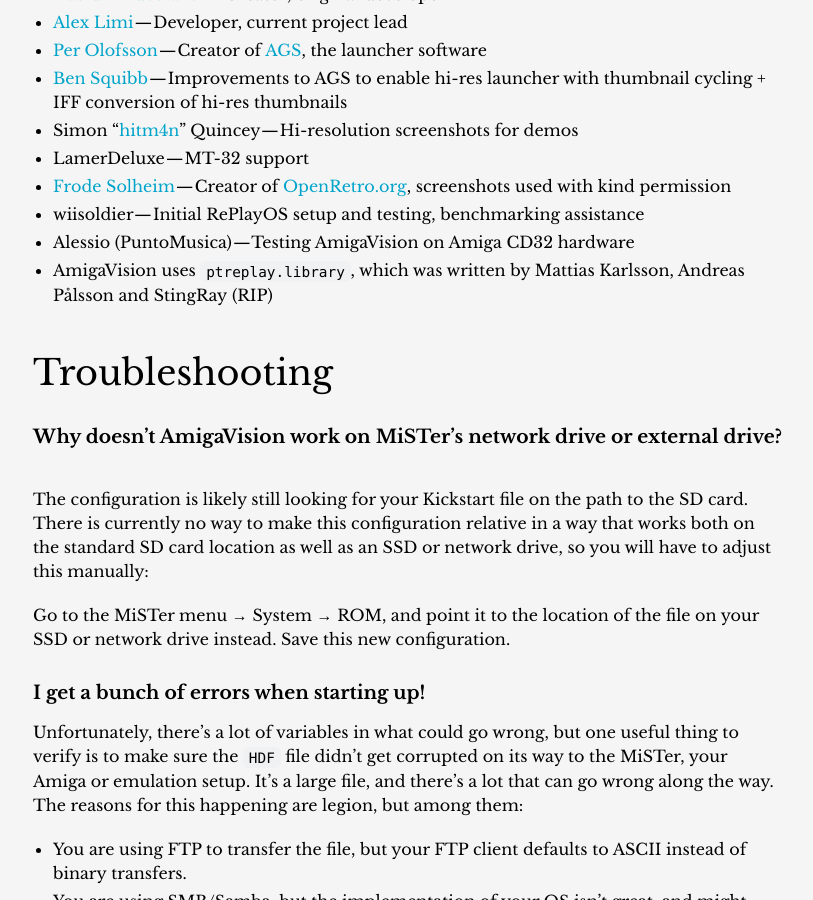
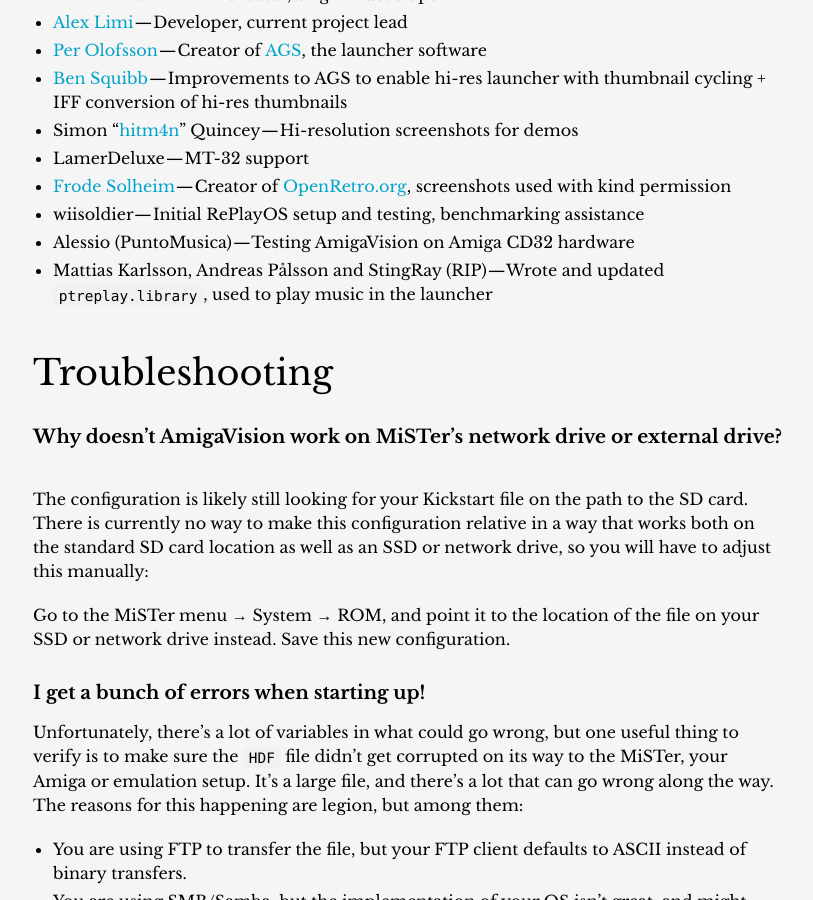
Before and after one commit to amigavision/amigavision.github.io, a Jekyll site: the page built from docs.md, in a window 1280 px wide and 900 px high, scrolled down 14360 px. Shown: the whole window, without its empty margins (232-1045 px from the left). Built offline with Jekyll 4.4.1, drawn with Linux system fonts in a browser that asks for light colours.

Commit message:
More consistent formatting

```diff
--- a/docs.md
+++ b/docs.md
@@ -369,7 +369,7 @@
 * [Frode Solheim] — Creator of [OpenRetro.org], screenshots used with kind permission
 * wiisoldier — Initial RePlayOS setup and testing, benchmarking assistance
 * Alessio (PuntoMusica) — Testing AmigaVision on Amiga CD32 hardware
-* AmigaVision uses `ptreplay.library`, which was written by Mattias Karlsson, Andreas Pålsson and StingRay (RIP)
+* Mattias Karlsson, Andreas Pålsson and StingRay (RIP) — Wrote and updated `ptreplay.library`, used to play music in the launcher
 
 ## Trouble&shy;shooting {#troubleshooting}
 
```
